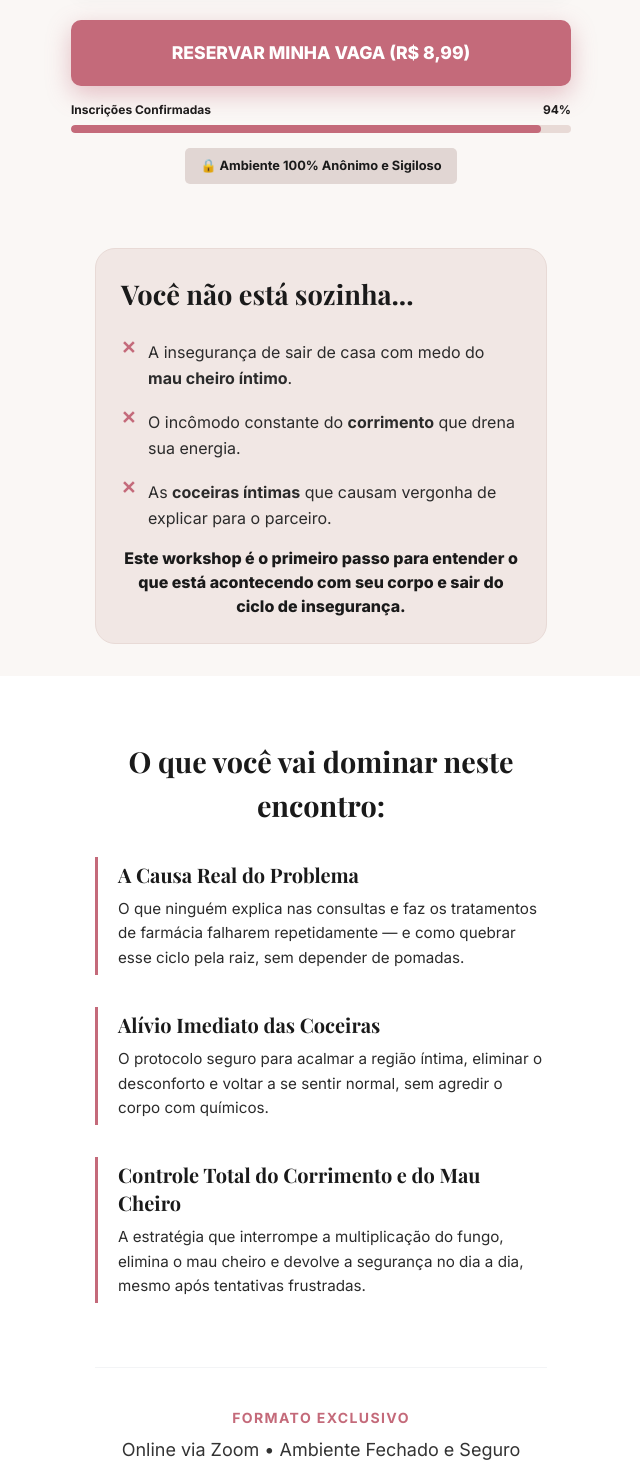
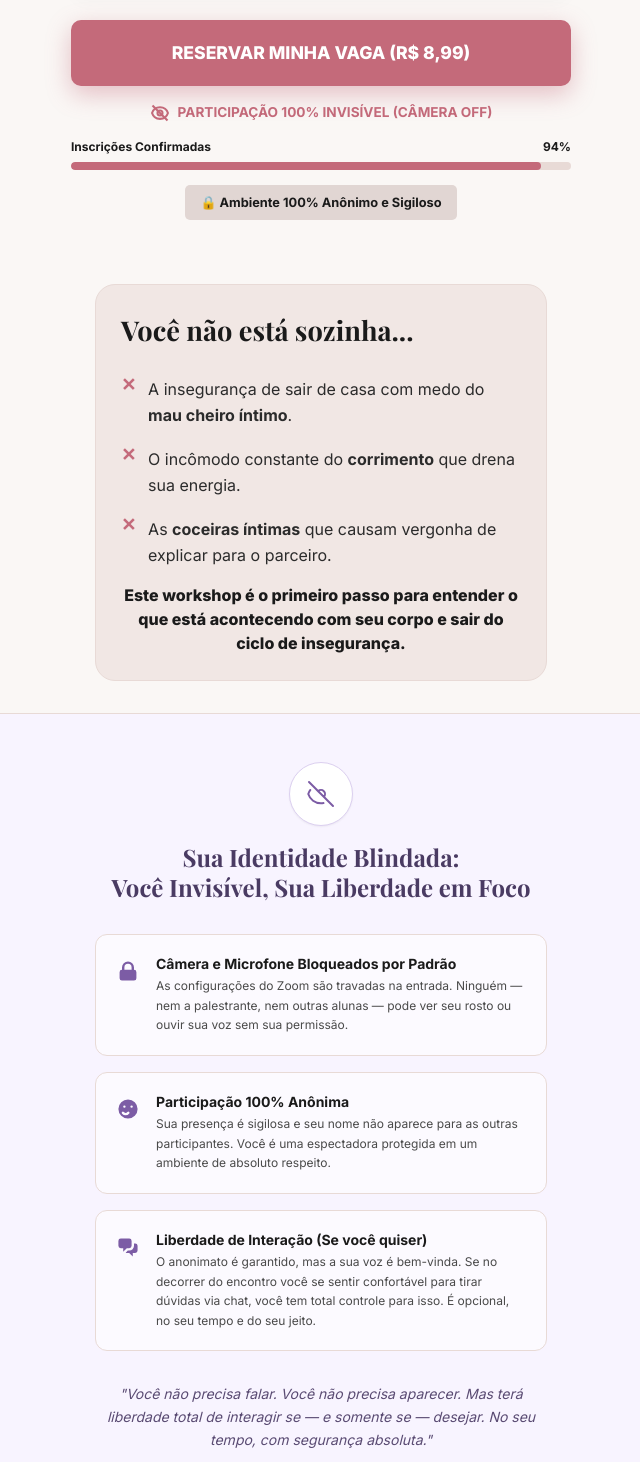
Before and after one commit to contatochip25-ui/Workshop-Candistop, a React (Vite) app: page / in a window 1280 px wide. Shown: the part 457-1919 px from the top of the page, without its empty margins (319-959 px from the left). Built offline with nearby package versions, Linux system fonts and the light colour scheme.

Commit message:
Ultima att

```diff
--- a/App.tsx
+++ b/App.tsx
@@ -3,6 +3,7 @@ import React from 'react';
 import Hero from './components/Hero';
 import EmotionalBlock from './components/EmotionalBlock';
 import LearningSection from './components/LearningSection';
+import PrivacyBox from './components/PrivacyBox';
 import Assistant from './components/Assistant';
 import GuaranteeSection from './components/GuaranteeSection';
 import OfferBox from './components/OfferBox';
@@ -13,6 +14,7 @@ const App: React.FC = () => {
     <main className="min-h-screen">
       <Hero />
       <EmotionalBlock />
+      <PrivacyBox />
       <LearningSection />
       <Assistant />
       <OfferBox />
--- a/components/Hero.tsx
+++ b/components/Hero.tsx
@@ -1,3 +1,4 @@
+
 import React from 'react';
 import InfoBox from './InfoBox';
 import ProgressBar from './ProgressBar';
@@ -20,6 +21,15 @@ const Hero: React.FC = () => {
             RESERVAR MINHA VAGA (R$ 8,99)
           </a>
 
+          <div className="mt-4 flex items-center justify-center gap-2 text-[#C46A7A] font-bold text-[0.85rem]">
+            <svg className="w-5 h-5" fill="none" viewBox="0 0 24 24" stroke="currentColor">
+              <path strokeLinecap="round" strokeLinejoin="round" strokeWidth={2.5} d="M15 12a3 3 0 11-6 0 3 3 0 016 0z" />
+              <path strokeLinecap="round" strokeLinejoin="round" strokeWidth={2.5} d="M2.458 12C3.732 7.943 7.523 5 12 5c4.478 0 8.268 2.943 9.542 7-1.274 4.057-5.064 7-9.542 7-4.477 0-8.268-2.943-9.542-7z" />
+              <line x1="3" y1="3" x2="21" y2="21" stroke="currentColor" strokeWidth="2.5" />
+            </svg>
+            PARTICIPAÇÃO 100% INVISÍVEL (CÂMERA OFF)
+          </div>
+
           <ProgressBar
             label="Inscrições Confirmadas"
             percentage="94%"
--- a/components/OfferBox.tsx
+++ b/components/OfferBox.tsx
@@ -1,3 +1,4 @@
+
 import React from 'react';
 import ProgressBar from './ProgressBar';
 
@@ -26,6 +27,15 @@ const OfferBox: React.FC = () => {
               GARANTIR MEU ACESSO AGORA
             </a>
 
+            <div className="mt-4 py-2 px-4 bg-[#F8F4FF] rounded-lg border border-[#DCD0F0] inline-block">
+              <p className="text-[#7C5CA5] text-[0.75rem] font-black uppercase tracking-wider flex items-center justify-center gap-2">
+                <svg className="w-4 h-4" fill="currentColor" viewBox="0 0 20 20">
+                  <path fillRule="evenodd" d="M13.477 14.89A6 6 0 015.11 6.524l8.367 8.368zm1.414-1.414L6.524 5.11a6 6 0 018.367 8.367zM18 10a8 8 0 11-16 0 8 8 0 0116 0z" clipRule="evenodd" />
+                </svg>
+                Privacidade Total: Câmera e Microfone Travados
+              </p>
+            </div>
+
             <ProgressBar
               label="Vagas Restantes no Lote Simbólico"
               percentage="Últimas 6 vagas"
--- a/components/PrivacyBox.tsx
+++ b/components/PrivacyBox.tsx
@@ -1,3 +1,69 @@
 
-// This component is no longer used. Content moved to Hero.tsx as per new design.
-export default () => null;
+import React from 'react';
+
+const PrivacyBox: React.FC = () => {
+  return (
+    <section className="py-12 bg-[#F8F4FF] border-y border-[#E8DAD6]">
+      <div className="max-w-[500px] mx-auto px-6">
+        <div className="text-center mb-8">
+          <div className="inline-flex items-center justify-center w-16 h-16 bg-white rounded-full mb-4 shadow-sm border border-[#DCD0F0]">
+            <svg className="w-8 h-8 text-[#7C5CA5]" fill="none" viewBox="0 0 24 24" stroke="currentColor">
+              <path strokeLinecap="round" strokeLinejoin="round" strokeWidth={1.5} d="M13.875 18.825A10.05 10.05 0 0112 19c-4.478 0-8.268-2.943-9.543-7a9.97 9.97 0 011.563-3.029m5.858.908a3 3 0 114.243 4.243M9.878 9.878l4.242 4.242M9.88 9.88l-3.29-3.29m7.532 7.532l3.29 3.29M3 3l18 18" />
+            </svg>
+          </div>
+          <h2 className="text-[1.5rem] font-bold text-[#4A3B63] serif leading-tight">
+            Sua Identidade Blindada:<br/>Você Invisível, Sua Liberdade em Foco
+          </h2>
+        </div>
+
+        <div className="space-y-4">
+          {/* BLOCO 1: SEGURANÇA TÉCNICA */}
+          <div className="bg-white/60 p-5 rounded-xl border border-[#E8DAD6] flex items-start gap-4">
+            <div className="text-[#7C5CA5] mt-1">
+              <svg className="w-6 h-6" fill="currentColor" viewBox="0 0 20 20">
+                <path fillRule="evenodd" d="M5 9V7a5 5 0 0110 0v2a2 2 0 012 2v5a2 2 0 01-2 2H5a2 2 0 01-2-2v-5a2 2 0 012-2zm8-2v2H7V7a3 3 0 016 0z" clipRule="evenodd" />
+              </svg>
+            </div>
+            <div>
+              <p className="font-bold text-[#1A1A1A] text-sm leading-tight">Câmera e Microfone Bloqueados por Padrão</p>
+              <p className="text-[#4A4A4A] text-xs leading-relaxed mt-1">As configurações do Zoom são travadas na entrada. Ninguém — nem a palestrante, nem outras alunas — pode ver seu rosto ou ouvir sua voz sem sua permissão.</p>
+            </div>
+          </div>
+
+          {/* BLOCO 2: ANONIMATO SOCIAL */}
+          <div className="bg-white/60 p-5 rounded-xl border border-[#E8DAD6] flex items-start gap-4">
+            <div className="text-[#7C5CA5] mt-1">
+              <svg className="w-6 h-6" fill="currentColor" viewBox="0 0 20 20">
+                <path fillRule="evenodd" d="M10 18a8 8 0 100-16 8 8 0 000 16zM7 9a1 1 0 100-2 1 1 0 000 2zm7-1a1 1 0 11-2 0 1 1 0 012 0zm-7.53 4.47a1 1 0 10-1.414 1.414 3.99 3.99 0 005.888 0 1 1 0 10-1.414-1.414 1.99 1.99 0 01-2.96 0z" clipRule="evenodd" />
+              </svg>
+            </div>
+            <div>
+              <p className="font-bold text-[#1A1A1A] text-sm leading-tight">Participação 100% Anônima</p>
+              <p className="text-[#4A4A4A] text-xs leading-relaxed mt-1">Sua presença é sigilosa e seu nome não aparece para as outras participantes. Você é uma espectadora protegida em um ambiente de absoluto respeito.</p>
+            </div>
+          </div>
+
+          {/* BLOCO 3: LIBERDADE DE INTERAÇÃO */}
+          <div className="bg-white/60 p-5 rounded-xl border border-[#E8DAD6] flex items-start gap-4">
+            <div className="text-[#7C5CA5] mt-1">
+              <svg className="w-6 h-6" fill="currentColor" viewBox="0 0 20 20">
+                <path d="M2 5a2 2 0 012-2h7a2 2 0 012 2v4a2 2 0 01-2 2H9l-3 3v-3H4a2 2 0 01-2-2V5z" />
+                <path d="M15 7v2a4 4 0 01-4 4H9.828l-1.766 1.767c.28.149.59.233.918.233h2l3 3v-3h2a2 2 0 002-2V9a2 2 0 00-2-2h-1z" />
+              </svg>
+            </div>
+            <div>
+              <p className="font-bold text-[#1A1A1A] text-sm leading-tight">Liberdade de Interação (Se você quiser)</p>
+              <p className="text-[#4A4A4A] text-xs leading-relaxed mt-1">O anonimato é garantido, mas a sua voz é bem-vinda. Se no decorrer do encontro você se sentir confortável para tirar dúvidas via chat, você tem total controle para isso. É opcional, no seu tempo e do seu jeito.</p>
+            </div>
+          </div>
+        </div>
+
+        <p className="mt-8 text-center text-[#5A4B73] font-medium text-sm italic leading-relaxed">
+          "Você não precisa falar. Você não precisa aparecer. Mas terá liberdade total de interagir se — e somente se — desejar. No seu tempo, com segurança absoluta."
+        </p>
+      </div>
+    </section>
+  );
+};
+
+export default PrivacyBox;
```
